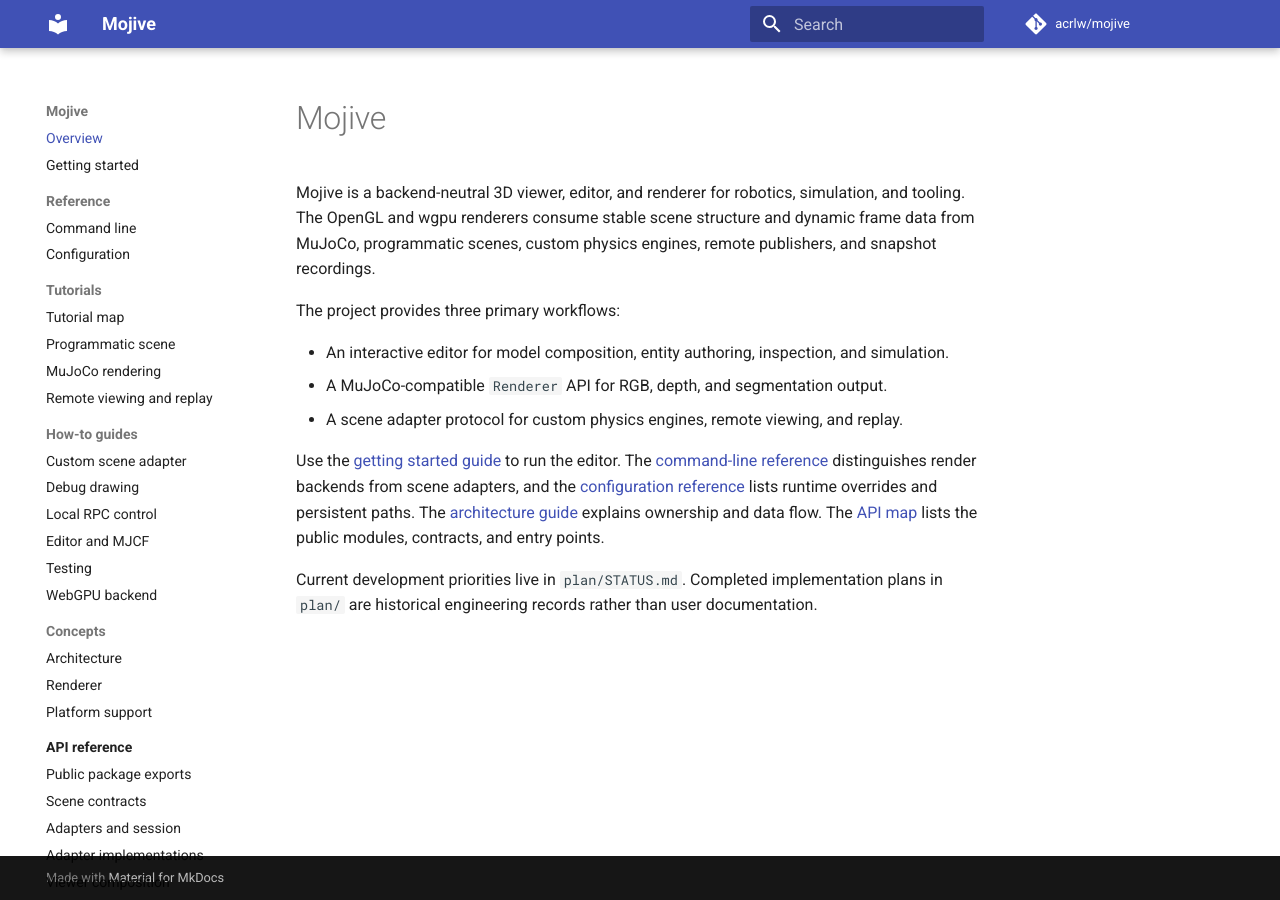
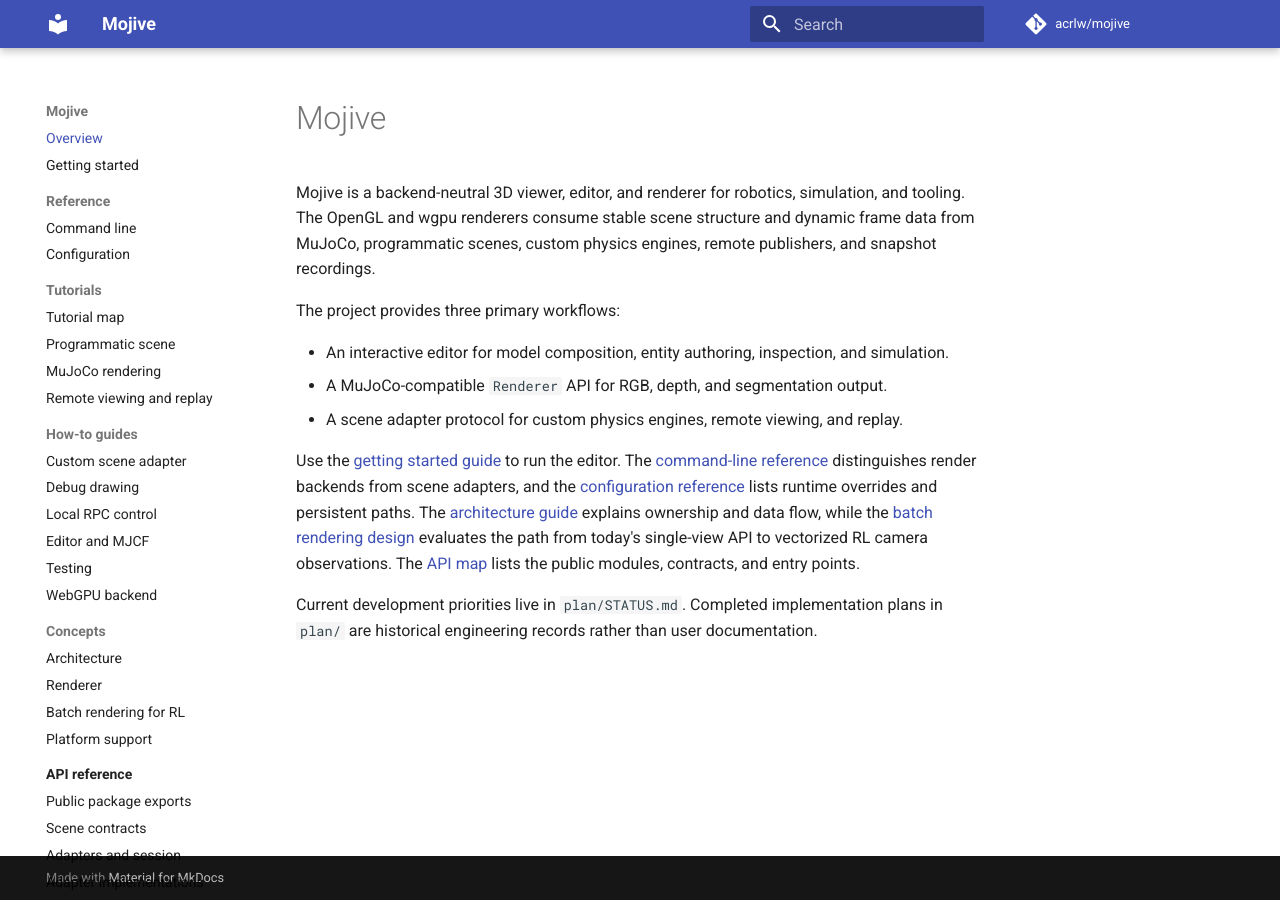
Before and after one commit to acrlw/mojive, an MkDocs documentation site: the page built from docs/index.md, in a window 1280 px wide. Built offline with MkDocs 1.6.1 and Material for MkDocs 9.7.7, drawn with Linux system fonts in a browser that asks for light colours; comment, search, counter and statistics services are not loaded.

Commit message:
Plan native RL batch rendering

```diff
--- a/docs/index.md
+++ b/docs/index.md
@@ -13,8 +13,10 @@
 Use the [getting started guide](getting-started.md) to run the editor. The
 [command-line reference](reference/cli.md) distinguishes render backends from scene adapters, and
 the [configuration reference](reference/configuration.md) lists runtime overrides and persistent
-paths. The [architecture guide](concepts/architecture.md) explains ownership and data flow. The
-[API map](api/index.md) lists the public modules, contracts, and entry points.
+paths. The [architecture guide](concepts/architecture.md) explains ownership and data flow, while
+the [batch rendering design](BATCH_RENDERING.md) evaluates the path from today's single-view API to
+vectorized RL camera observations. The [API map](api/index.md) lists the public modules, contracts,
+and entry points.
 
 Current development priorities live in `plan/STATUS.md`. Completed implementation plans in
 `plan/` are historical engineering records rather than user documentation.
--- a/mkdocs.yml
+++ b/mkdocs.yml
@@ -35,6 +35,7 @@
   - Concepts:
       - Architecture: concepts/architecture.md
       - Renderer: RENDERER.md
+      - Batch rendering for RL: BATCH_RENDERING.md
       - Platform support: PLATFORM.md
   - API reference:
       - API map: api/index.md
```
Also changed, not shown: README.md (+1 -0 lines), docs/RENDERER.md (+4 -0 lines), 1 other file.
